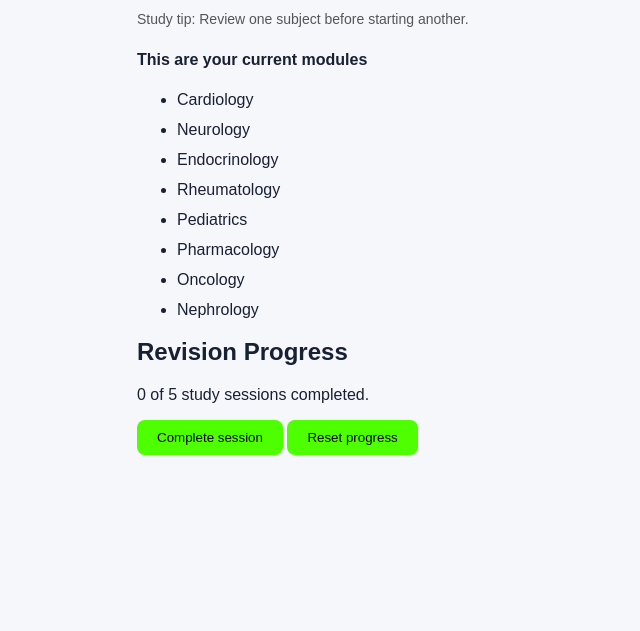
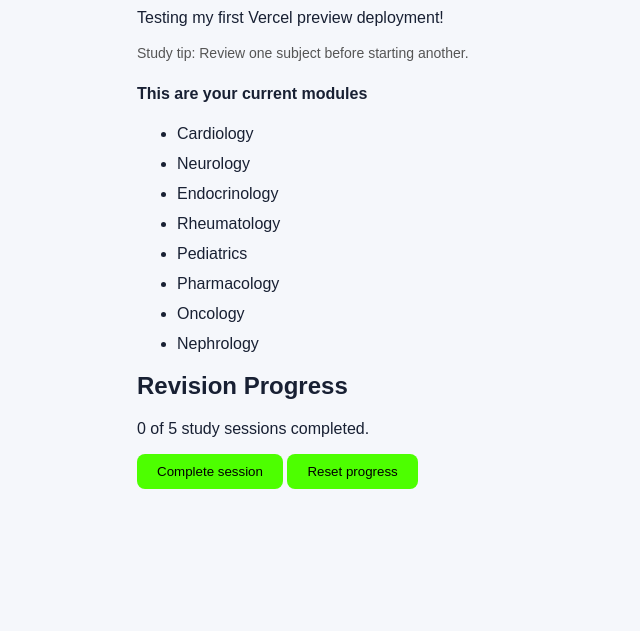
Before and after one commit to aymentech45-bit/study-plan, a plain HTML site: page index.html in a window 1280 px wide. Shown: the part 169-800 px from the top of the page, without its empty margins (293-933 px from the left). Drawn offline with Linux system fonts and the light colour scheme.

Commit message:
Test vercel preview deployment

```diff
--- a/index.html
+++ b/index.html
@@ -12,6 +12,7 @@
   <body>
     <main class="container">
       <h1>Medical Study Overview version 02</h1>
+      <p>Testing my first Vercel preview deployment!</p>
       <p class="study-tip">
         Study tip: Review one subject before starting another.
       </p>
```
